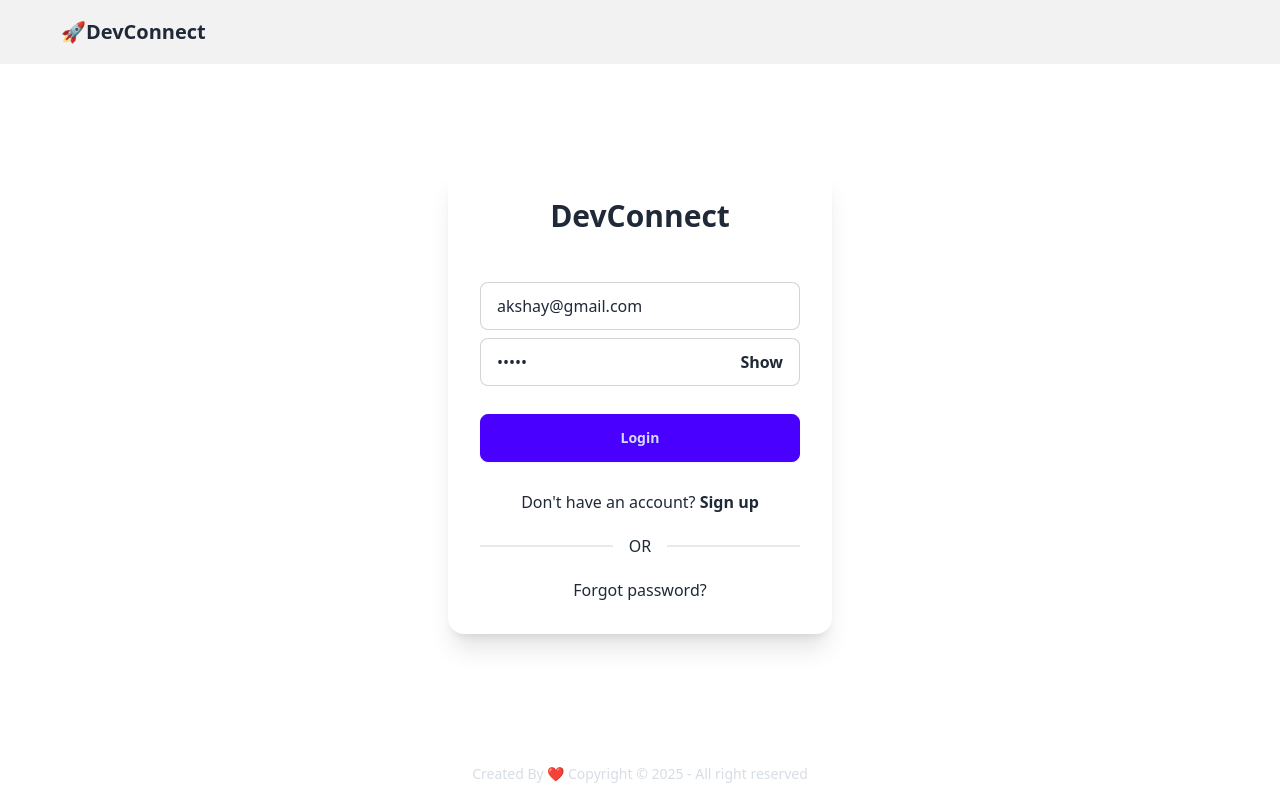
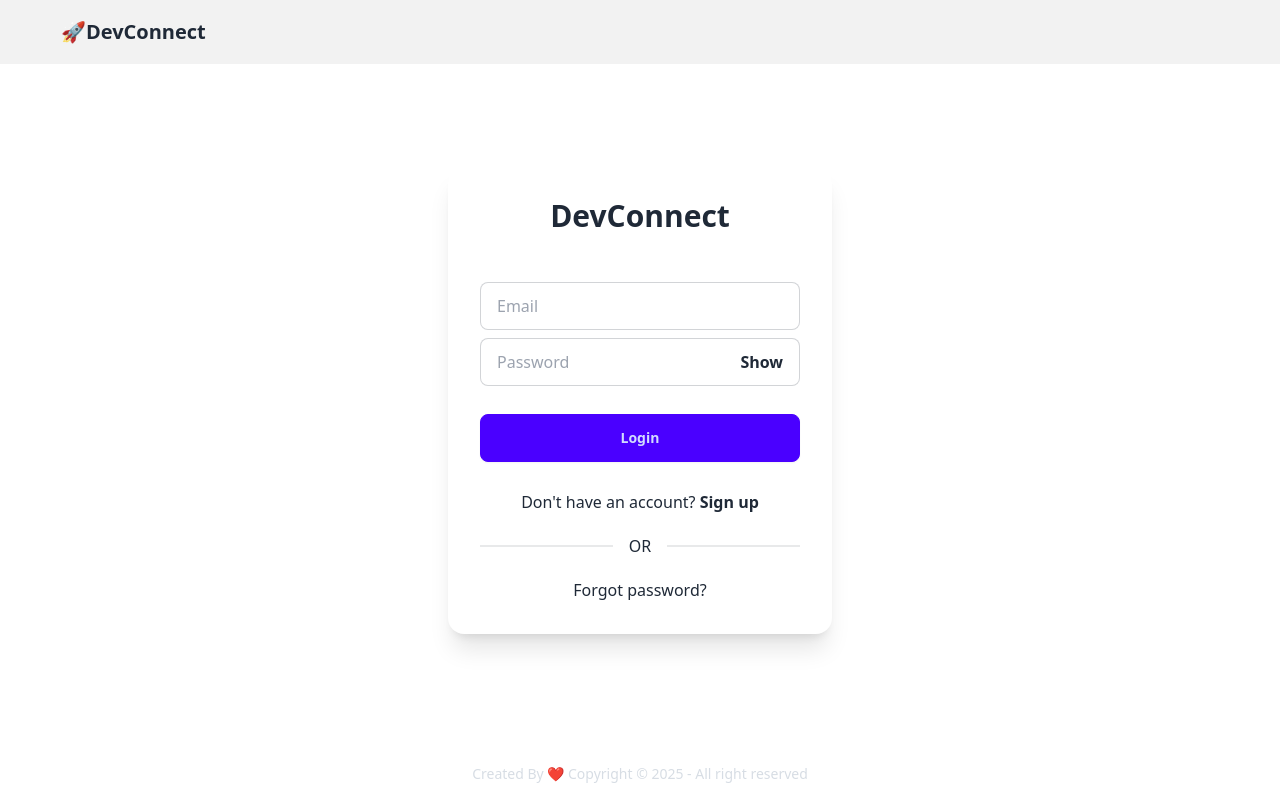
Before and after one commit to Burhan-52/DevConnect-web, a React (Vite) app: page /login in a window 1280 px wide. Built offline with nearby package versions, Linux system fonts and the light colour scheme; no server answers.

Commit message:
remove constat

```diff
--- a/src/component/Login.jsx
+++ b/src/component/Login.jsx
@@ -12,8 +12,8 @@ import Toast from "./Toast";
 const Login = () => {
   const dispatch = useDispatch();
   const navigate = useNavigate();
-  const [email, setEmail] = useState("akshay@gmail.com");
-  const [password, setPassword] = useState("B@123");
+  const [email, setEmail] = useState("");
+  const [password, setPassword] = useState("");
   const [firstName, setFirstName] = useState("");
   const [lastName, setLastName] = useState("");
   const [showPassword, setShowPassword] = useState(false);
```
